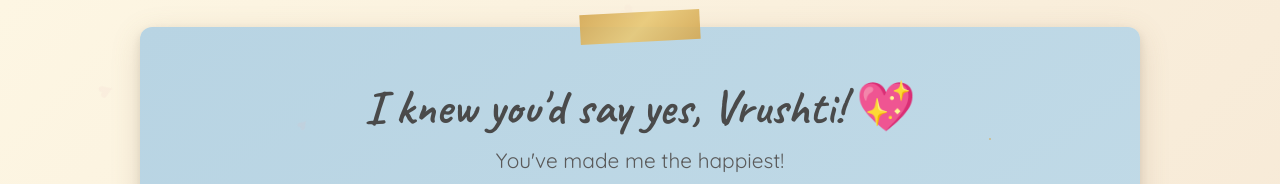
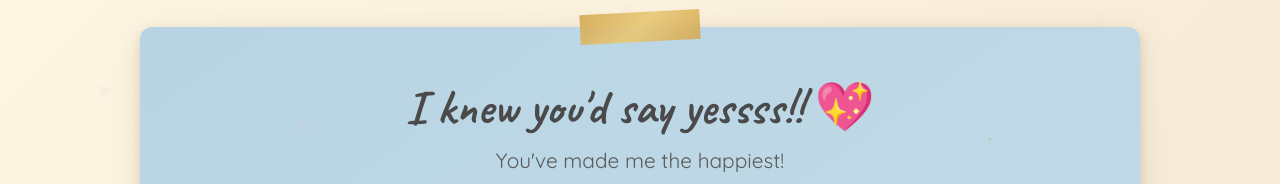
Before and after one commit to ayushmall0710/vwybmv.github.io, a plain HTML site: page yes.html in a window 1280 px wide. Shown: the top 184 px of the page. Drawn offline with Linux system fonts and the light colour scheme.

Commit message:
update script

```diff
--- a/yes.html
+++ b/yes.html
@@ -20,7 +20,7 @@
         <div class="celebration-card">
             <div class="card-tape"></div>
 
-            <h1 class="title">I knew you'd say yes, Vrushti! 💖</h1>
+            <h1 class="title">I knew you'd say yessss!! 💖</h1>
             <p class="subtitle">You've made me the happiest!</p>
 
             <!-- Three polaroid frames: F1, Video, F2 -->
```
